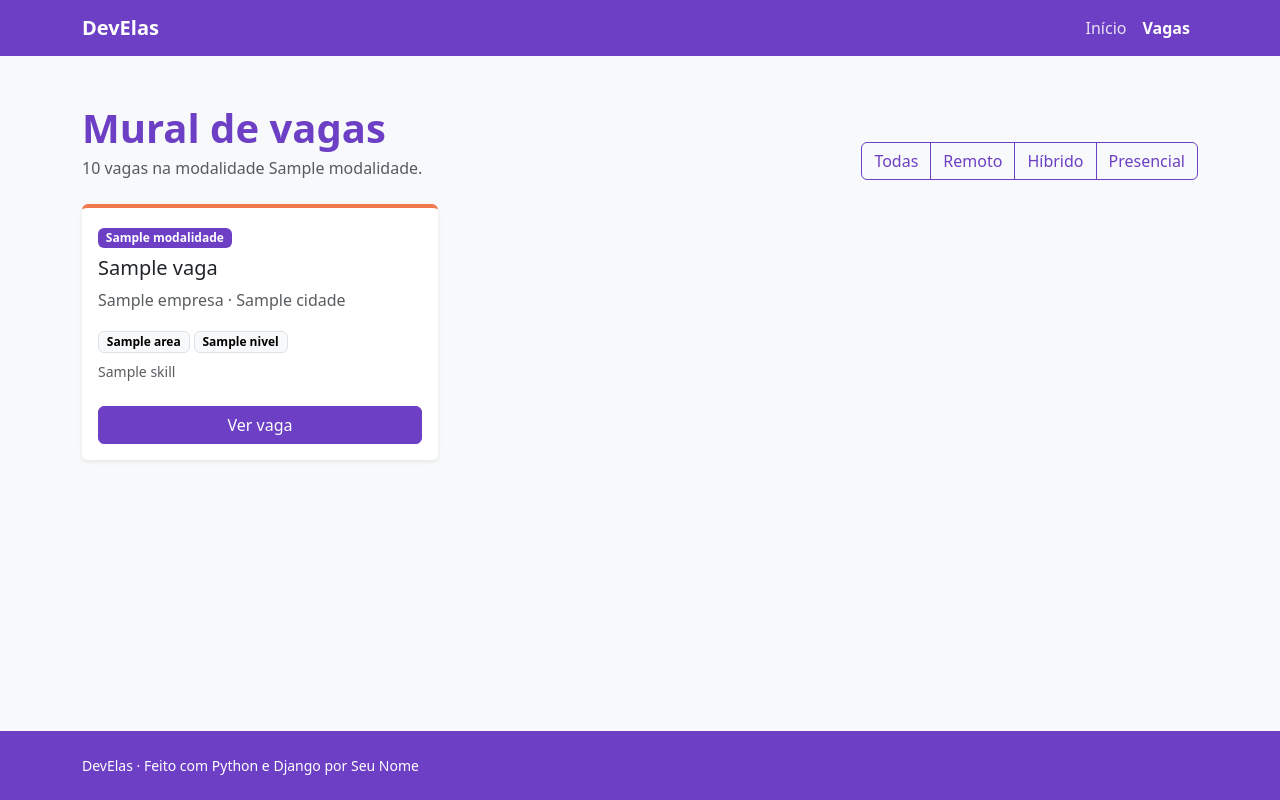
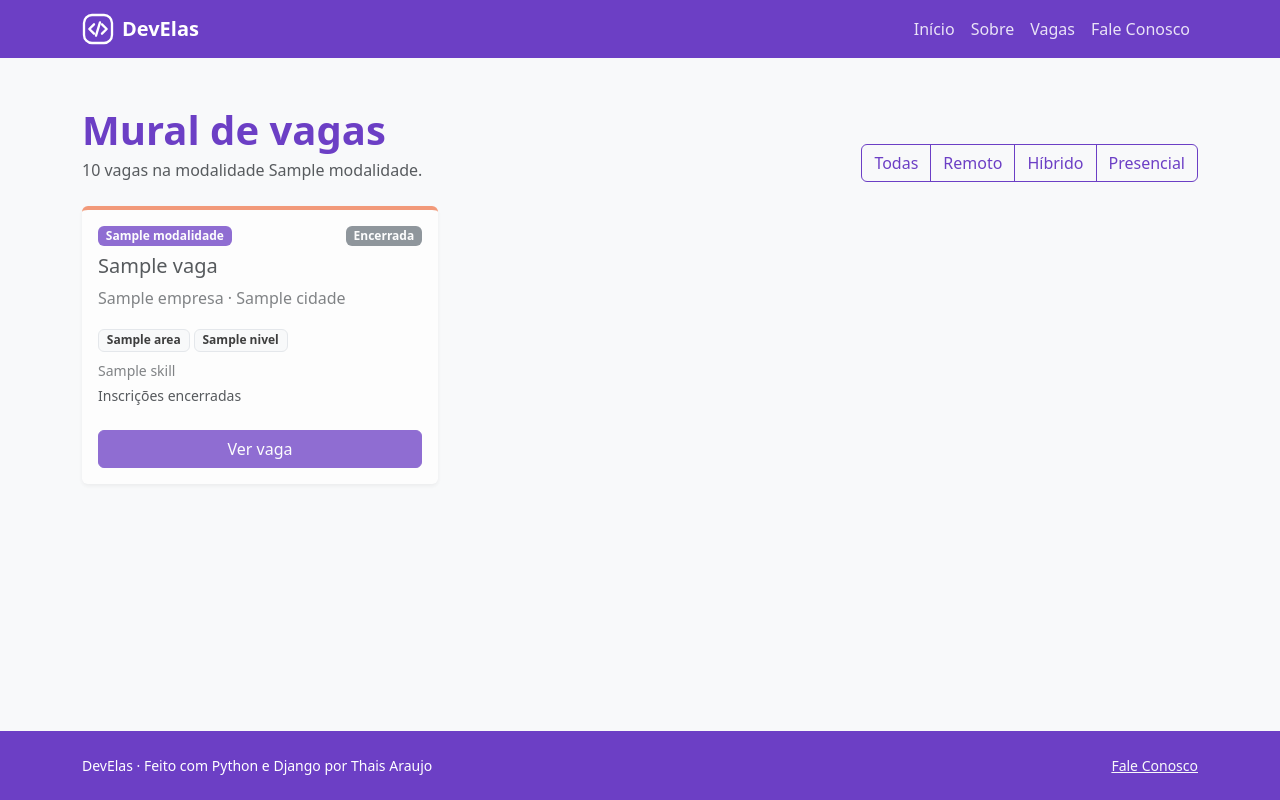
Before and after one commit to fernandatavares30/develas, a Django app: template vagas/templates/vagas/mural.html in a window 1280 px wide. Run offline with Django 4.2, Linux system fonts and the light colour scheme; the template is opened without the code that fills it: most values are stand-ins (such as "Sample title", 1, 10 or a date in 2020).

Commit message:
adicionando vagas aula 7

```diff
--- /dev/null
+++ b/vagas/templates/vagas/base.html
@@ -0,0 +1,25 @@
+{% load static %}
+<!DOCTYPE html>
+<html lang="pt-br">
+<head>
+  <title>{% block titulo %}DevElas{% endblock %}</title>
+  <meta charset="utf-8">
+  <meta name="viewport" content="width=device-width, initial-scale=1">
+  <link rel="stylesheet"
+    href="https://cdn.jsdelivr.net/npm/bootstrap@5.3.9/dist/css/bootstrap.min.css">
+  <link rel="stylesheet" href="{% static 'vagas/css/develas.css' %}">
+</head>
+<body class="d-flex flex-column min-vh-100 bg-light">
+  {% include "vagas/partials/navbar.html" %}
+
+  <main class="flex-grow-1">
+    {% block conteudo %}{% endblock %}
+  </main>
+
+  {% include "vagas/partials/rodape.html" %}
+
+  <script
+    src="https://cdn.jsdelivr.net/npm/bootstrap@5.3.9/dist/js/bootstrap.bundle.min.js">
+  </script>
+</body>
+</html>
--- a/vagas/templates/vagas/mural.html
+++ b/vagas/templates/vagas/mural.html
@@ -1,56 +1,9 @@
-<!DOCTYPE html>
-<html lang="pt-br">
-<head>
-  <title>Mural de vagas | DevElas</title>
-  <meta charset="utf-8">
-  <meta name="viewport" content="width=device-width, initial-scale=1">
-  <link rel="stylesheet"
-    href="https://cdn.jsdelivr.net/npm/bootstrap@5.3.9/dist/css/bootstrap.min.css">
-  <style>
-    :root {
-      --cor-principal: #6C3FC5;
-      --cor-destaque: #F07A4E;
-    }
-    .bg-develas, .badge-develas { background-color: var(--cor-principal); }
-    .text-develas { color: var(--cor-principal); }
-    .borda-destaque { border-top: 4px solid var(--cor-destaque) !important; }
-    .navbar .nav-link { color: rgba(255, 255, 255, 0.85); }
-    .navbar .nav-link.active { font-weight: 600; }
-    .btn-develas, .btn-develas:hover, .btn-develas:disabled,
-    .btn-borda:hover, .btn-borda.active {
-      background-color: var(--cor-principal);
-      border-color: var(--cor-principal);
-      color: #fff;
-    }
-    .btn-develas:hover { filter: brightness(0.85); }
-    .btn-borda {
-      color: var(--cor-principal);
-      border-color: var(--cor-principal);
-    }
-  </style>
-</head>
-<body class="d-flex flex-column min-vh-100 bg-light">
-  <nav class="navbar navbar-expand-md navbar-dark bg-develas">
-    <div class="container">
-      <a class="navbar-brand fw-bold" href="{% url 'home' %}">DevElas</a>
-      <button class="navbar-toggler" type="button" aria-label="Abrir menu"
-              data-bs-toggle="collapse" data-bs-target="#menu">
-        <span class="navbar-toggler-icon"></span>
-      </button>
-      <div class="collapse navbar-collapse" id="menu">
-        <ul class="navbar-nav ms-auto">
-          <li class="nav-item">
-            <a class="nav-link" href="{% url 'home' %}">Início</a>
-          </li>
-          <li class="nav-item">
-            <a class="nav-link active" href="{% url 'mural' %}">Vagas</a>
-          </li>
-        </ul>
-      </div>
-    </div>
-  </nav>
+{% extends "vagas/base.html" %}
 
-  <main class="container py-5 flex-grow-1">
+{% block titulo %}Mural de vagas | DevElas{% endblock %}
+
+{% block conteudo %}
+  <div class="container py-5">
     <div class="d-flex flex-wrap justify-content-between align-items-end gap-3 mb-4">
       <div>
         <h1 class="fw-bold text-develas mb-1">Mural de vagas</h1>
@@ -80,16 +33,33 @@
       <div class="row row-cols-1 row-cols-md-2 row-cols-lg-3 g-4">
         {% for vaga in vagas %}
           <div class="col">
-            <div class="card h-100 border-0 shadow-sm borda-destaque">
+            <div class="card h-100 border-0 shadow-sm borda-destaque
+                        {% if not vaga.aberta %}opacity-75{% endif %}">
               <div class="card-body">
-                <span class="badge badge-develas mb-2">{{ vaga.modalidade }}</span>
+                <div class="d-flex justify-content-between gap-2 mb-2">
+                  <span class="badge badge-develas">{{ vaga.modalidade }}</span>
+                  {% if vaga.aberta %}
+                    <span class="badge text-bg-light border">
+                      {{ vaga.compatibilidade }}% compatível
+                    </span>
+                  {% else %}
+                    <span class="badge text-bg-secondary">Encerrada</span>
+                  {% endif %}
+                </div>
                 <h2 class="h5 card-title">{{ vaga.titulo }}</h2>
                 <p class="text-muted mb-3">{{ vaga.empresa }} · {{ vaga.cidade }}</p>
                 <p class="mb-2">
                   <span class="badge text-bg-light border">{{ vaga.area }}</span>
                   <span class="badge text-bg-light border">{{ vaga.nivel }}</span>
                 </p>
-                <p class="small text-muted mb-0">{{ vaga.skills|join:" · " }}</p>
+                <p class="small text-muted mb-1">{{ vaga.skills|join:" · " }}</p>
+                {% if vaga.aberta %}
+                  <p class="small mb-0">
+                    Inscrições até {{ vaga.prazo|date:"d/m/Y" }}
+                  </p>
+                {% else %}
+                  <p class="small mb-0">Inscrições encerradas</p>
+                {% endif %}
               </div>
               <div class="card-footer bg-transparent border-0 pb-3">
                 <a class="btn btn-develas w-100" href="{% url 'detalhe' vaga.id %}">
@@ -103,16 +73,5 @@
     {% else %}
       <div class="alert alert-light border">Nenhuma vaga por aqui ainda.</div>
     {% endif %}
-  </main>
-
-  <footer class="bg-develas text-white py-4 mt-auto">
-    <div class="container small">
-      DevElas · Feito com Python e Django por Seu Nome
-    </div>
-  </footer>
-
-  <script
-    src="https://cdn.jsdelivr.net/npm/bootstrap@5.3.9/dist/js/bootstrap.bundle.min.js">
-  </script>
-</body>
-</html>
+  </div>
+{% endblock %}
--- /dev/null
+++ b/vagas/templates/vagas/partials/navbar.html
@@ -0,0 +1,37 @@
+{% load static %}
+{% with pagina=request.resolver_match.url_name %}
+<nav class="navbar navbar-expand-md navbar-dark bg-develas">
+  <div class="container">
+    <a class="navbar-brand fw-bold d-flex align-items-center gap-2"
+       href="{% url 'home' %}">
+      <img class="logo-develas" src="{% static 'vagas/img/logo.svg' %}" alt="">
+      DevElas
+    </a>
+    <button class="navbar-toggler" type="button" aria-label="Abrir menu"
+            data-bs-toggle="collapse" data-bs-target="#menu">
+      <span class="navbar-toggler-icon"></span>
+    </button>
+    <div class="collapse navbar-collapse" id="menu">
+      <ul class="navbar-nav ms-auto">
+        <li class="nav-item">
+          <a class="nav-link {% if pagina == 'home' %}active{% endif %}"
+             href="{% url 'home' %}">Início</a>
+        </li>
+        <li class="nav-item">
+          <a class="nav-link {% if pagina == 'sobre' %}active{% endif %}"
+             href="{% url 'sobre' %}">Sobre</a>
+        </li>
+        <li class="nav-item">
+          <a class="nav-link
+             {% if pagina == 'mural' or pagina == 'detalhe' %}active{% endif %}"
+             href="{% url 'mural' %}">Vagas</a>
+        </li>
+        <li class="nav-item">
+          <a class="nav-link {% if pagina == 'contato' %}active{% endif %}"
+             href="{% url 'contato' %}">Fale Conosco</a>
+        </li>
+      </ul>
+    </div>
+  </div>
+</nav>
+{% endwith %}
--- /dev/null
+++ b/vagas/templates/vagas/partials/rodape.html
@@ -0,0 +1,7 @@
+<footer class="bg-develas text-white py-4 mt-auto">
+  <div class="container d-flex flex-wrap justify-content-center justify-content-sm-between
+              text-center text-sm-start gap-2 small">
+    <span>DevElas · Feito com Python e Django por Thais Araujo</span>
+    <a class="link-light" href="{% url 'contato' %}">Fale Conosco</a>
+  </div>
+</footer>
--- /dev/null
+++ b/vagas/templates/vagas/static/vagas/css/develas.css
@@ -0,0 +1,37 @@
+/* Cores e estilos da DevElas: tudo num lugar só */
+
+:root {
+  --cor-principal: #6C3FC5;
+  --cor-destaque: #F07A4E;
+}
+
+.bg-develas, .badge-develas { background-color: var(--cor-principal); }
+.text-develas { color: var(--cor-principal); }
+.borda-destaque { border-top: 4px solid var(--cor-destaque) !important; }
+
+.navbar .nav-link { color: rgba(255, 255, 255, 0.85); }
+.navbar .nav-link.active { font-weight: 600; }
+.logo-develas { width: 32px; height: 32px; }
+
+.btn-develas, .btn-develas:hover, .btn-develas:disabled,
+.btn-borda:hover, .btn-borda.active {
+  background-color: var(--cor-principal);
+  border-color: var(--cor-principal);
+  color: #fff;
+}
+.btn-develas:hover { filter: brightness(0.85); }
+.btn-borda {
+  color: var(--cor-principal);
+  border-color: var(--cor-principal);
+}
+
+/* Telas bem pequenas: logo e menu centralizados */
+@media (max-width: 300px) {
+  .navbar .container { justify-content: center; }
+}
+
+.numero-destaque {
+  font-size: 2.5rem;
+  font-weight: 700;
+  color: var(--cor-destaque);
+}
```
Also changed, not shown: vagas/templates/vagas/contato.html (added, +62 -0 lines), vagas/templates/vagas/detalhe.html (+39 -70 lines), vagas/templates/vagas/sobre.html (added, +81 -0 lines), vagas/views.py (+14 -6 lines), vagas/templates/vagas/static/vagas/img/logo.svg (added).
